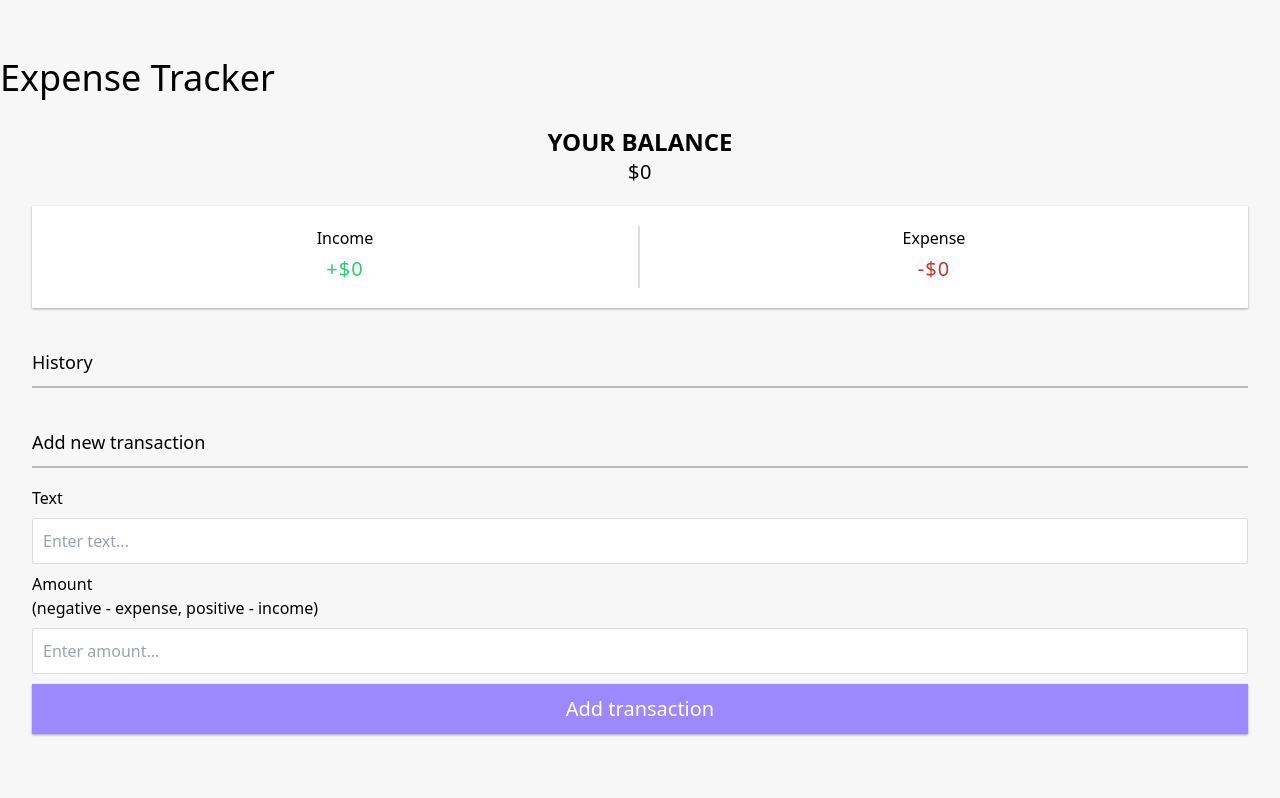
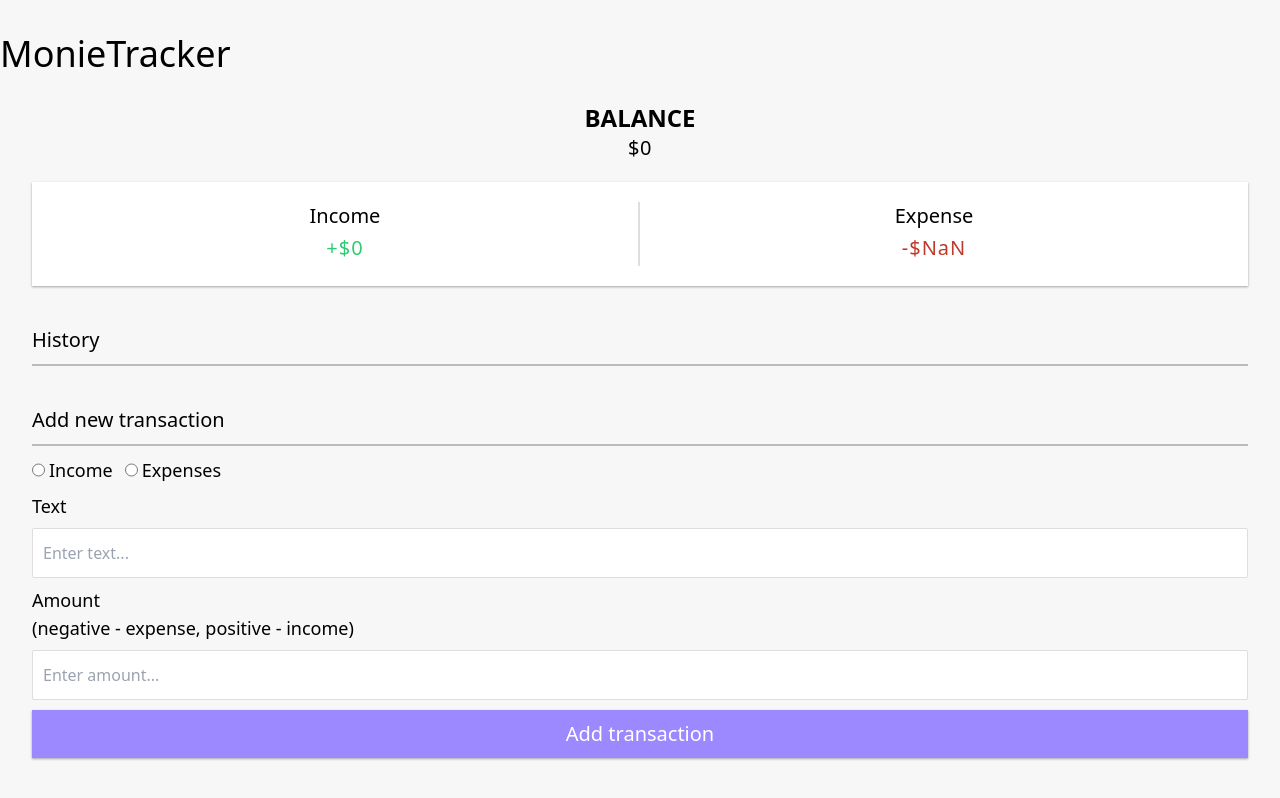
Before and after one commit to segunajibola/expense-tracker, a Vue app: page / in a window 1280 px wide. Built offline with nearby package versions, Linux system fonts and the light colour scheme.

Commit message:
edit expense

```diff
--- a/src/components/AddTransaction.vue
+++ b/src/components/AddTransaction.vue
@@ -1,10 +1,26 @@
 <template>
   <h3
-    class="border-b-2 border-style-solid border-[#bbb] pb-[10px] text-lg mt-[40px] mx-0 mb-[10px]"
+    class="border-b-2 border-style-solid border-[#bbb] pb-[10px] text-xl mt-[40px] mx-0 mb-[10px]"
   >
     Add new transaction
   </h3>
-  <form id="form" @submit.prevent="onSubmit">
+  <form id="form" class="text-lg" @submit.prevent="onSubmit">
+    <div class="flex gap-3">
+      <div class="flex gap-1">
+        <input type="radio" id="income" name="transaction" v-model="isIncome" />
+        <label for="income">Income</label>
+      </div>
+
+      <div class="flex gap-1">
+        <input
+          type="radio"
+          id="expenses"
+          name="transaction"
+          v-model="isExpense"
+        />
+        <label for="income">Expenses</label>
+      </div>
+    </div>
     <div class="form-control">
       <label for="text" class="my-2 inline-block">Text</label>
       <input
@@ -38,10 +54,12 @@
 
 <script setup>
 import { useToast } from "vue-toastification";
-import { ref } from "vue";
+import { ref, computed } from "vue";
 
 const text = ref("");
 const amount = ref("");
+const isExpense = ref(false);
+const isIncome = ref(false);
 
 // Get toast interface
 const toast = useToast();
@@ -50,15 +68,19 @@ const emit = defineEmits(["transactionSubmitted"]);
 
 const onSubmit = () => {
   if (!text.value || !amount.value) {
-    // Display a toast error message if either field is empty
-    toast.error("Both fields must be filled.");
+    toast.error("Text and Amount inputs must be filled.");
     return;
   }
-
+  if (!isExpense.value && !isIncome.value) {
+    toast.error("Please select either Income or Expenses.");
+    return;
+  }
+  console.log("amount", amount.value);
   const transactionData = {
     text: text.value,
-    amount: parseFloat(amount.value),
+    amount: parseFloat(amount.value) * (isExpense.value === "on" ? -1 : isIncome.value === "on" ? 1 : ""),
   };
+  console.log("inobj", transactionData.amount);
 
   emit("transactionSubmitted", transactionData);
 
@@ -66,4 +88,5 @@ const onSubmit = () => {
   text.value = "";
   amount.value = "";
 };
+
 </script>
--- a/src/components/Balance.vue
+++ b/src/components/Balance.vue
@@ -1,6 +1,6 @@
 <template>
   <div class="text-center">
-    <h4 class="m-0 uppercase text-2xl font-semibold">Your Balance</h4>
+    <h4 class="m-0 uppercase text-2xl font-semibold">Balance</h4>
     <h1 class="tracking-wide text-xl">${{ total }}</h1>
   </div>
 </template>
--- a/src/components/Header.vue
+++ b/src/components/Header.vue
@@ -1,3 +1,3 @@
 <template>
-  <h2 className="w-full text-4xl text-bold mb-5">Expense Tracker</h2>
+  <h2 className="w-full text-4xl text-bold mb-5">MonieTracker</h2>
 </template>
--- a/src/components/IncomeExpenses.vue
+++ b/src/components/IncomeExpenses.vue
@@ -2,13 +2,13 @@
   <div
     class="inc-exp-container bg-[#fff] p-5 flex justify-between my-5 mx-0 text-center"
   >
-    <div class="flex flex-col w-[50%] border-r-2 border-solid border-[#dedede]">
+    <div class="flex flex-col w-[50%] text-xl border-r-2 border-solid border-[#dedede]">
       <h4>Income</h4>
-      <p id="money-plus" class="text-[20px] tracking-wider my-1 mx-0 text-[#2ecc71]">+${{ income }}</p>
+      <p id="money-plus" class="tracking-wider my-1 mx-0 text-[#2ecc71]">+${{ income }}</p>
     </div>
-    <div class="flex flex-col w-[50%]">
+    <div class="flex flex-col w-[50%] text-xl">
       <h4>Expense</h4>
-      <p id="money-minus" class="text-[20px] tracking-wider my-1 mx-0 text-[#c0392b]">-${{ expenses }}</p>
+      <p id="money-minus" class="tracking-wider my-1 mx-0 text-[#c0392b]">-${{ parseInt(expenses.toString().substring(1), 10) }}</p>
     </div>
   </div>
 </template>
--- a/src/components/TransactionList.vue
+++ b/src/components/TransactionList.vue
@@ -1,6 +1,6 @@
 <template>
   <h3
-    class="border-b-2 border-style-solid border-[#bbb] text-lg pb-[10px] mt-[40px] mx-0 mb-[10px]"
+    class="border-b-2 border-style-solid border-[#bbb] text-xl pb-[10px] mt-[40px] mx-0 mb-[10px]"
   >
     History
   </h3>
@@ -14,7 +14,7 @@
         'border-[#2ecc71]': transaction.amount >= 0,
       }"
     >
-      {{ transaction.text }} <span>${{ transaction.amount }}</span
+      {{ transaction.text }} <span>{{transaction.amount >= 0 ? "" : "-"}}${{ transaction.amount >= 0 ? transaction.amount : parseInt(transaction.amount.toString().substring(1), 10)}}</span
       ><button
         class="delete-btn bg-[#e74c3c] cursor-pointer border-none text-[#fff] text-xl py-.5 px-1 absolute top-[50%] left-0 opacidty-0 hover:opacity-100 focus:outline-0"
         @click="deleteTransaction(transaction.id)"
```
